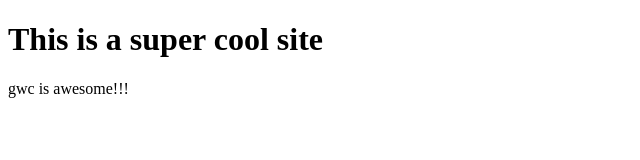
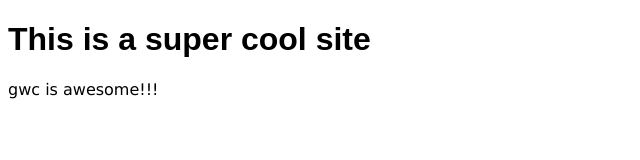
Before and after one commit to mayabaveja/gwc-website, a plain HTML site: page index.html in a window 1280 px wide. Shown: the whole page, without its empty margins (0-640 px from the left). Drawn offline with Linux system fonts and the light colour scheme.

Commit message:
Update index.html

```diff
--- a/index.html
+++ b/index.html
@@ -2,7 +2,7 @@
 <html>
     <head>
         <title>Maya's Website</title>
-        <link rel = "stylesheet" type = "text/css" href = "stylesheet.css" media = "screen" />
+        <link rel = "stylesheet" type = "text/css" href = "style.css" media = "screen" />
     </head>
     <body>
         <h1>This is a super cool site</h1>
```
